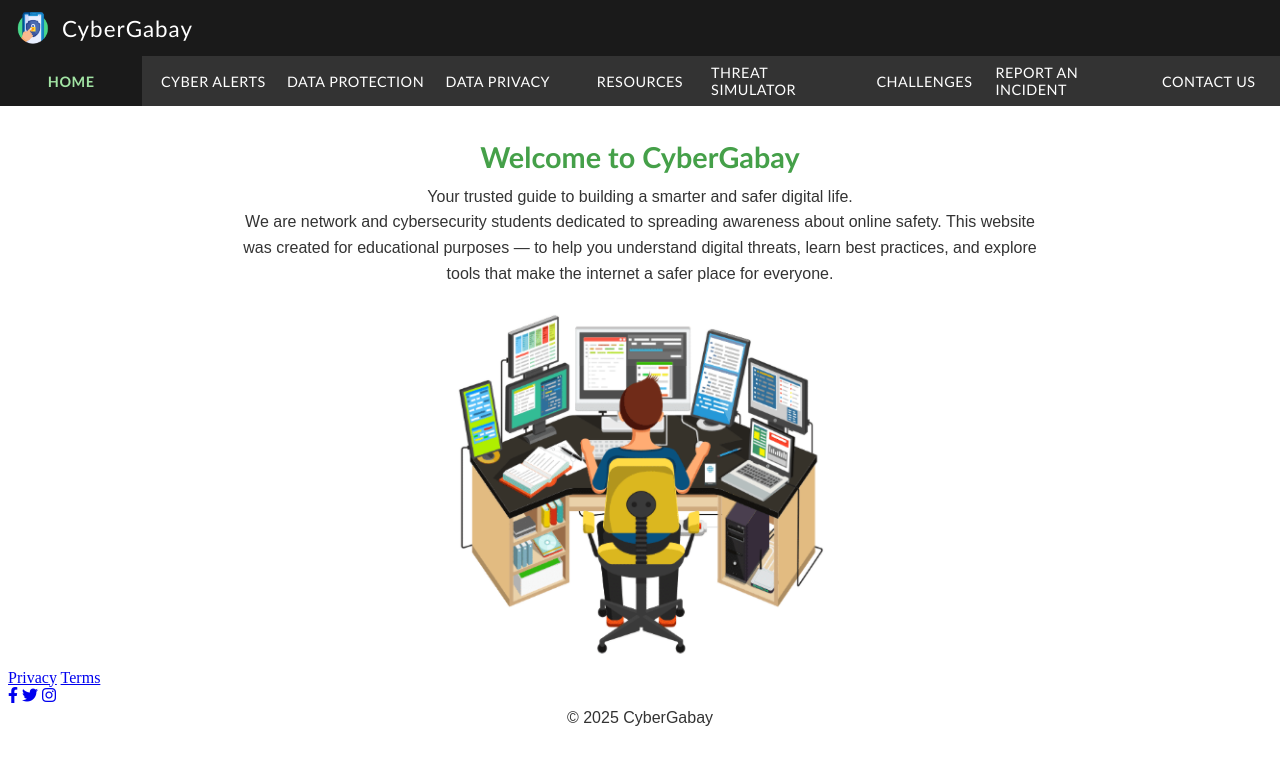
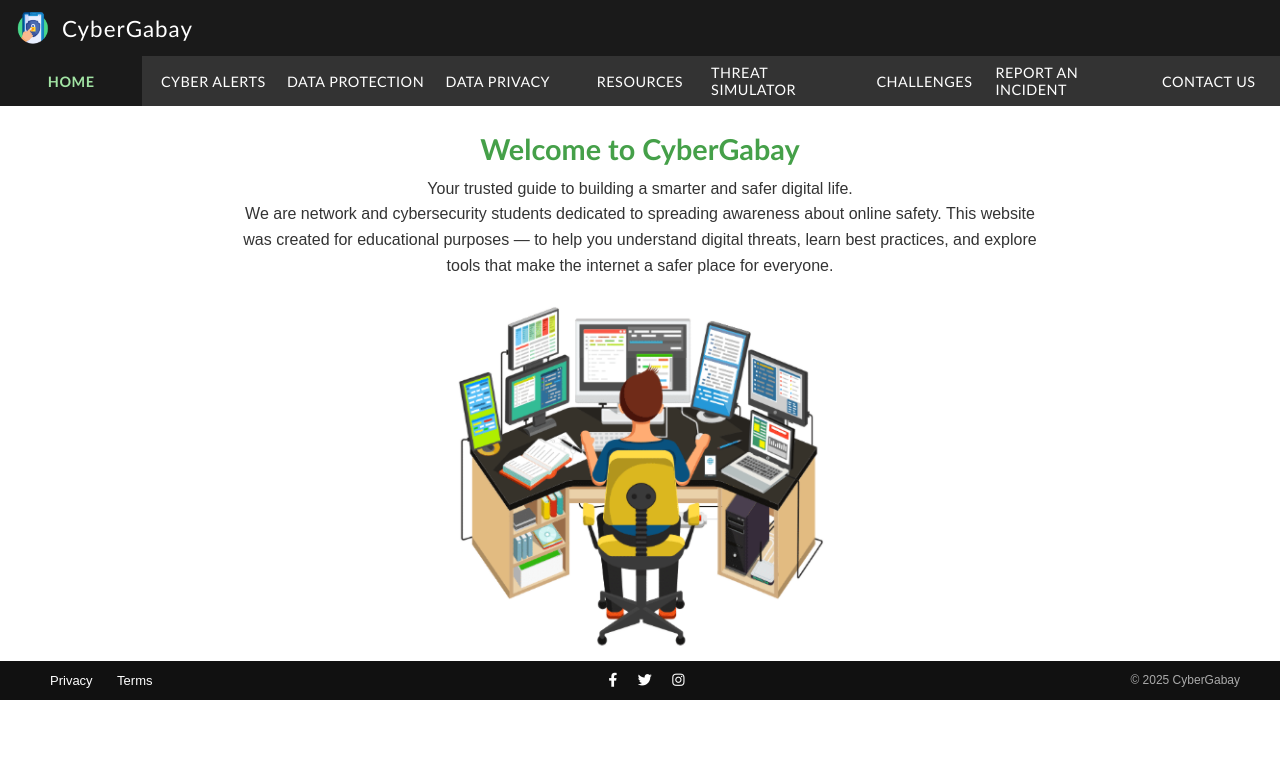
Before and after one commit to jferrer2023/cybergabay.github.io, a plain HTML site: page html/home.html in a window 1280 px wide. Drawn offline with Linux system fonts and the light colour scheme.

Commit message:
Add files via upload

```diff
--- a/styles/style-home.css
+++ b/styles/style-home.css
@@ -1,3 +1,8 @@
+/* Reset default body margin */
+body {
+  margin: 0;
+}
+
 /* Make header (title bar + nav) fixed */
 .fixed-header {
   position: fixed;
@@ -102,3 +107,52 @@ p {
   max-width: 800px;    /* optional: limit width for readability */
   text-align: center;  /* center paragraph text */
 }
+
+/* footer*/
+/* Footer */
+.footer {
+  background: #111;
+  color: #fff;
+  font-family: Arial, sans-serif;
+  padding: 10px 20px;   /* thin footer */
+  width: 100%;          /* full width */
+  box-sizing: border-box;
+}
+
+.footer-container {
+  max-width: 1200px;    /* optional: keeps content centered */
+  margin: 0 auto;       /* center the container */
+  display: flex;
+  justify-content: space-between;
+  align-items: center;
+  flex-wrap: wrap;
+}
+
+.footer-links a {
+  color: #fff;
+  margin: 0 10px;
+  font-size: 13px;
+  text-decoration: none;
+  transition: color 0.3s;
+}
+
+.footer-links a:hover {
+  color: #a0efa7;
+}
+
+.social-icons a {
+  color: #fff;
+  margin: 0 8px;
+  font-size: 14px;
+  transition: color 0.3s;
+}
+
+.social-icons a:hover {
+  color: #a0efa7;
+}
+
+.copyright {
+  font-size: 12px;
+  color: #aaa;
+  margin: 0;
+}
```
